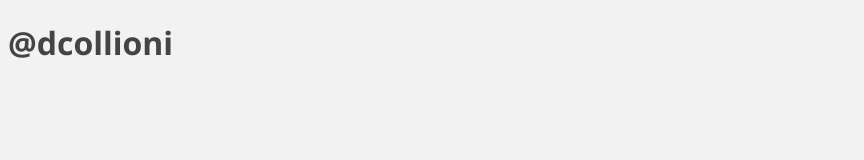
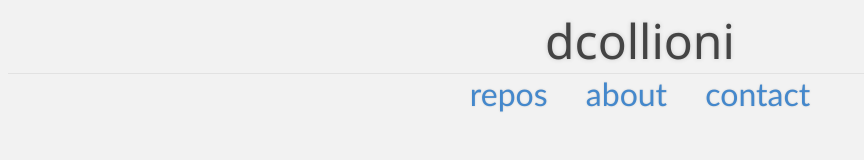
Before and after one commit to dcollioni/dcollioni.github.io, a plain HTML site: page index.html in a window 1280 px wide. Shown: the whole page, without its empty margins (0-864 px from the left). Drawn offline with Linux system fonts and the light colour scheme.

Commit message:
Title and links.

```diff
--- a/index.html
+++ b/index.html
@@ -1,10 +1,15 @@
 <!DOCTYPE html>
 <html>
 	<head>
-		<title>@dcollioni</title>
+		<title>dcollioni</title>
 		<link rel="stylesheet" type="text/css" href="styles/main.css">
 	</head>
 	<body>
-		<h1>@dcollioni</h1>
+		<h1>dcollioni</h1>
+		<nav>
+			<a href="https://github.com/dcollioni?tab=repositories" target="_blank">repos</a>
+			<a href="https://github.com/dcollioni" target="_blank">about</a>
+			<a href="mailto:dcollioni@gmail.com">contact</a>
+		</nav>
 	</body>
 </html>
--- a/styles/main.css
+++ b/styles/main.css
@@ -1,5 +1,35 @@
 body {
 	background-color: #F2F2F2;
 	color: #444444;
+	font-family: 'Segoe UI Light', 'Trebuchet Ms', Tahoma, sans-serif;
+}
+
+h1 {
+	border-bottom: 1px solid #E2E2E2;
 	font-family: 'Segoe UI', 'Trebuchet Ms', Tahoma, sans-serif;
+	font-size: 3em;
+	font-weight: normal;
+	margin: 0 auto;
+	text-align: center;
+	text-shadow: 0 0 4px #CCC;
 }
+
+nav {
+	font-size: 2em;
+	text-align: center;
+}
+
+nav a {
+	color: #4488CC;
+	margin: 0 15px;
+	text-decoration: none;
+	text-shadow: 0 0 2px #CCC;
+}
+
+nav a:hover {
+	color: #2266AA;
+}
+
+nav a:active {
+	color: #004488;
+}
```
